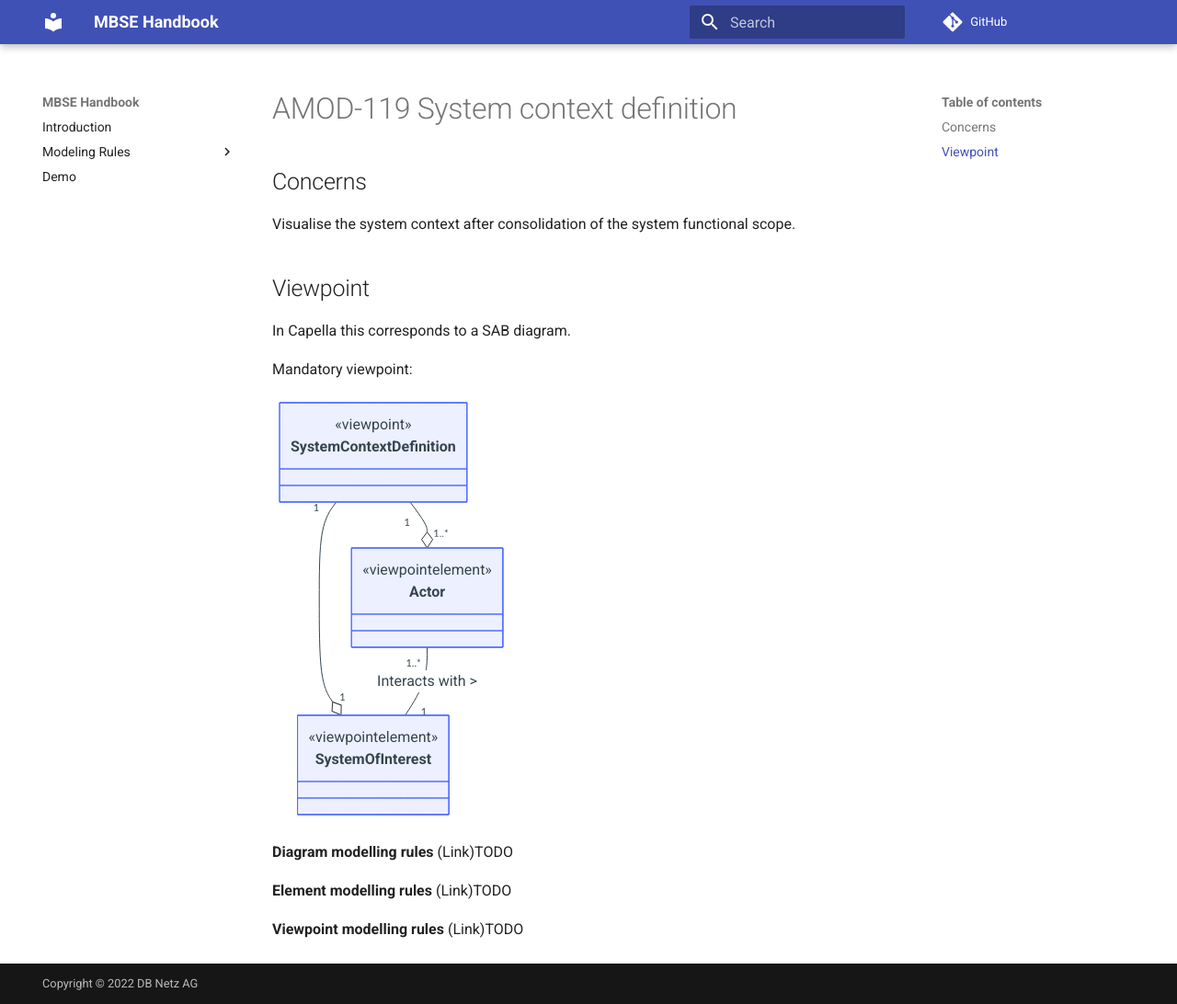
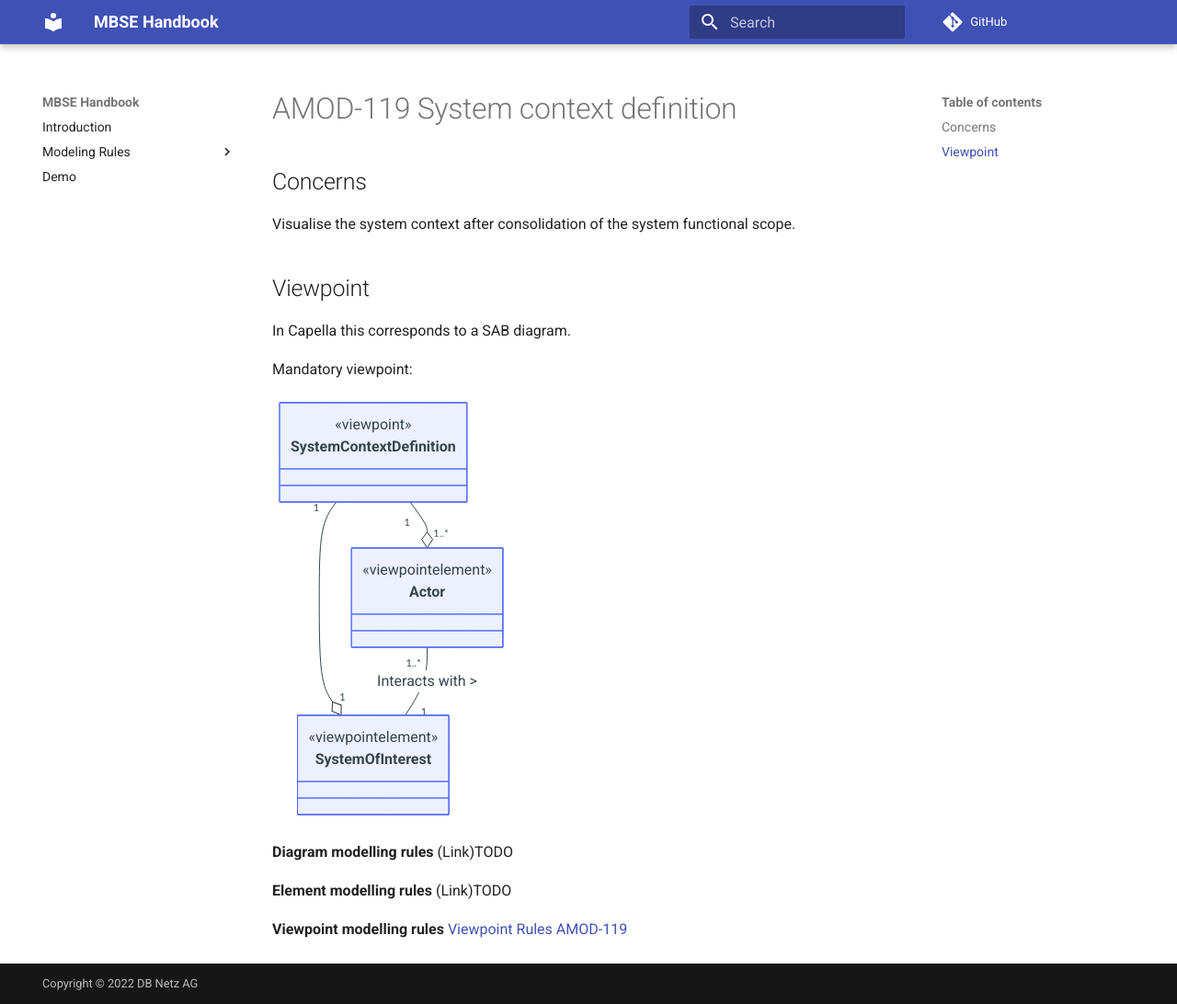
Before and after one commit to DSD-DBS/mbse-handbook, an MkDocs documentation site: the page built from docs/modeling_rules/Viewoints/AMOD-119 System context definition.md, in a window 1280 px wide and 1092 px high. Shown: the whole window at 92% size. Built offline with MkDocs 1.6.1 and Material for MkDocs 9.7.7, drawn with Linux system fonts in a browser that asks for light colours; comment, search, counter and statistics services are not loaded.

Commit message:
Added link

```diff
--- a/docs/modeling_rules/Viewoints/AMOD-119 System context definition.md
+++ b/docs/modeling_rules/Viewoints/AMOD-119 System context definition.md
@@ -33,4 +33,4 @@ Actor "1..*" -- "1" SystemOfInterest : Interacts with >
 (Link)TODO
 
 **Viewpoint modelling rules**
-(Link)TODO
+[Viewpoint Rules AMOD-119](../system_analysis.md)
```
